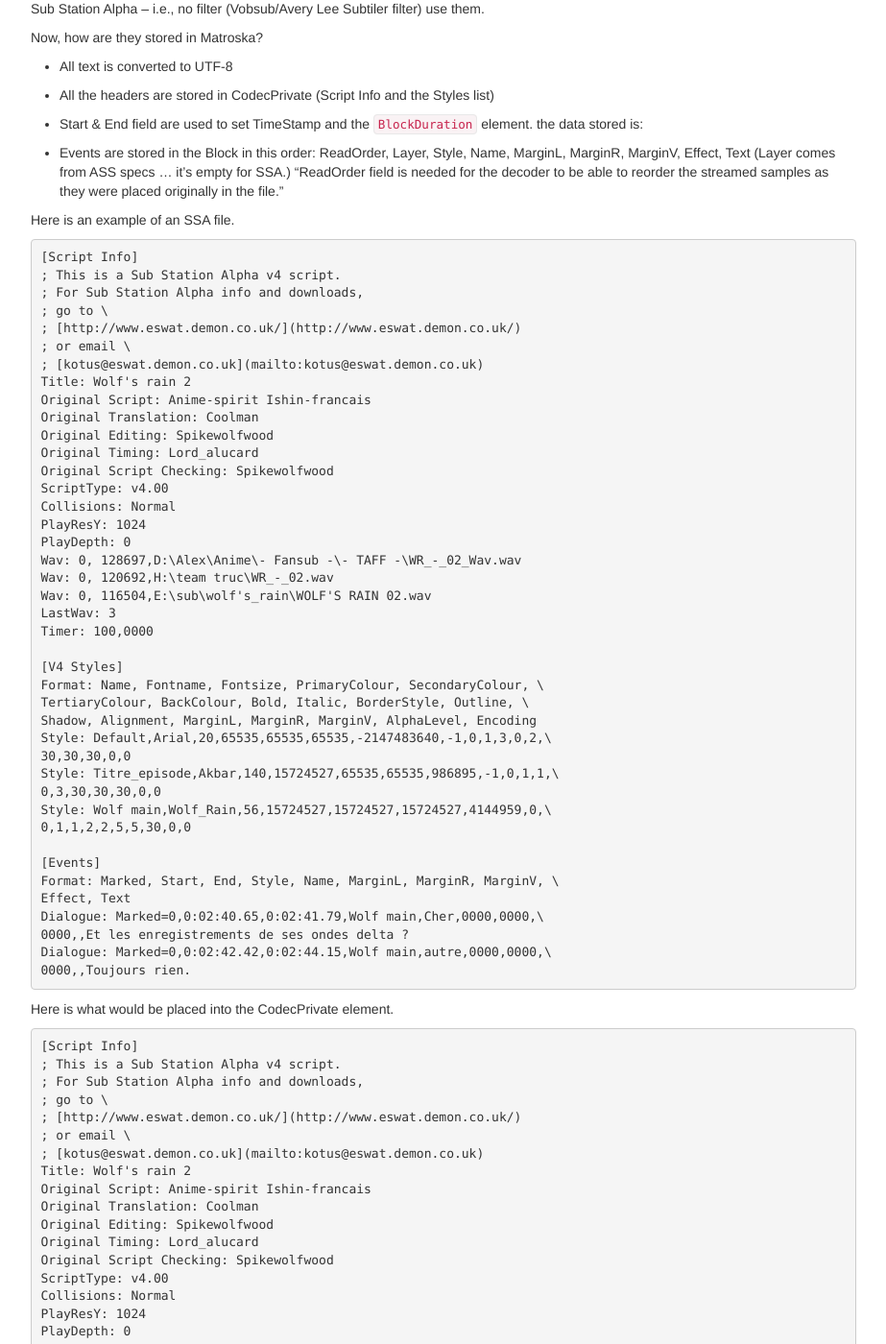
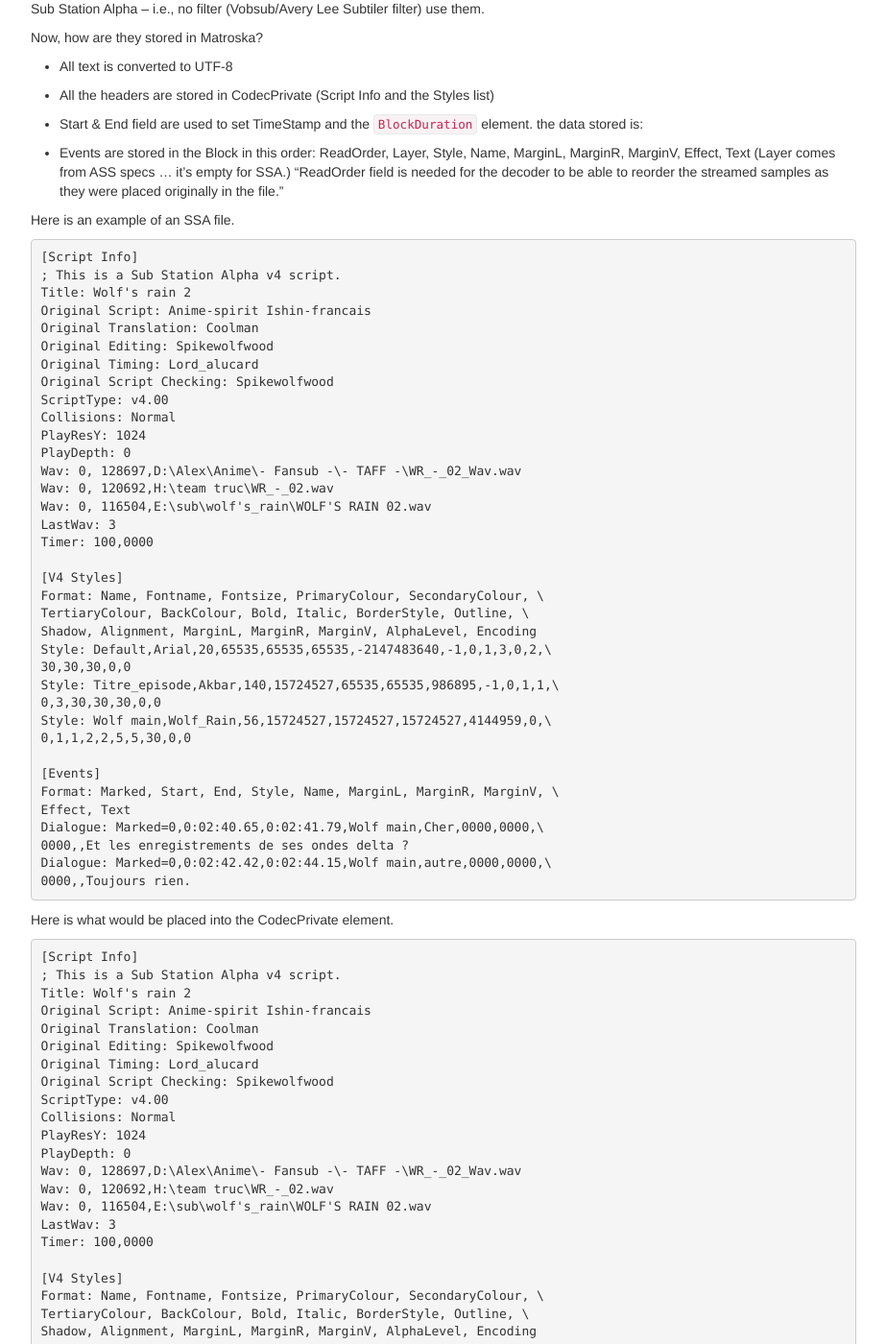
Before and after one commit to ietf-wg-cellar/matroska-specification, a Jekyll site: the page built from subtitles.md, in a window 1280 px wide and 1400 px high, scrolled down 4176 px. Shown: the whole window at 96% size, without its empty margins (273-1196 px from the left). Built offline with Jekyll 4.4.1, drawn with Linux system fonts in a browser that asks for light colours; our own code applies the rules of GitHub Pages for plain Markdown files; some of the changed text lies outside the part shown.

Commit message:
remove email and dead http link from SSA examples

````diff
--- a/subtitles.md
+++ b/subtitles.md
@@ -275,11 +275,6 @@ Here is an example of an SSA file.
 ```ssa
 [Script Info]
 ; This is a Sub Station Alpha v4 script.
-; For Sub Station Alpha info and downloads,
-; go to \
-; [http://www.eswat.demon.co.uk/](http://www.eswat.demon.co.uk/)
-; or email \
-; [kotus@eswat.demon.co.uk](mailto:kotus@eswat.demon.co.uk)
 Title: Wolf's rain 2
 Original Script: Anime-spirit Ishin-francais
 Original Translation: Coolman
@@ -321,11 +316,6 @@ Here is what would be placed into the CodecPrivate element.
 ```ssa
 [Script Info]
 ; This is a Sub Station Alpha v4 script.
-; For Sub Station Alpha info and downloads,
-; go to \
-; [http://www.eswat.demon.co.uk/](http://www.eswat.demon.co.uk/)
-; or email \
-; [kotus@eswat.demon.co.uk](mailto:kotus@eswat.demon.co.uk)
 Title: Wolf's rain 2
 Original Script: Anime-spirit Ishin-francais
 Original Translation: Coolman
````
